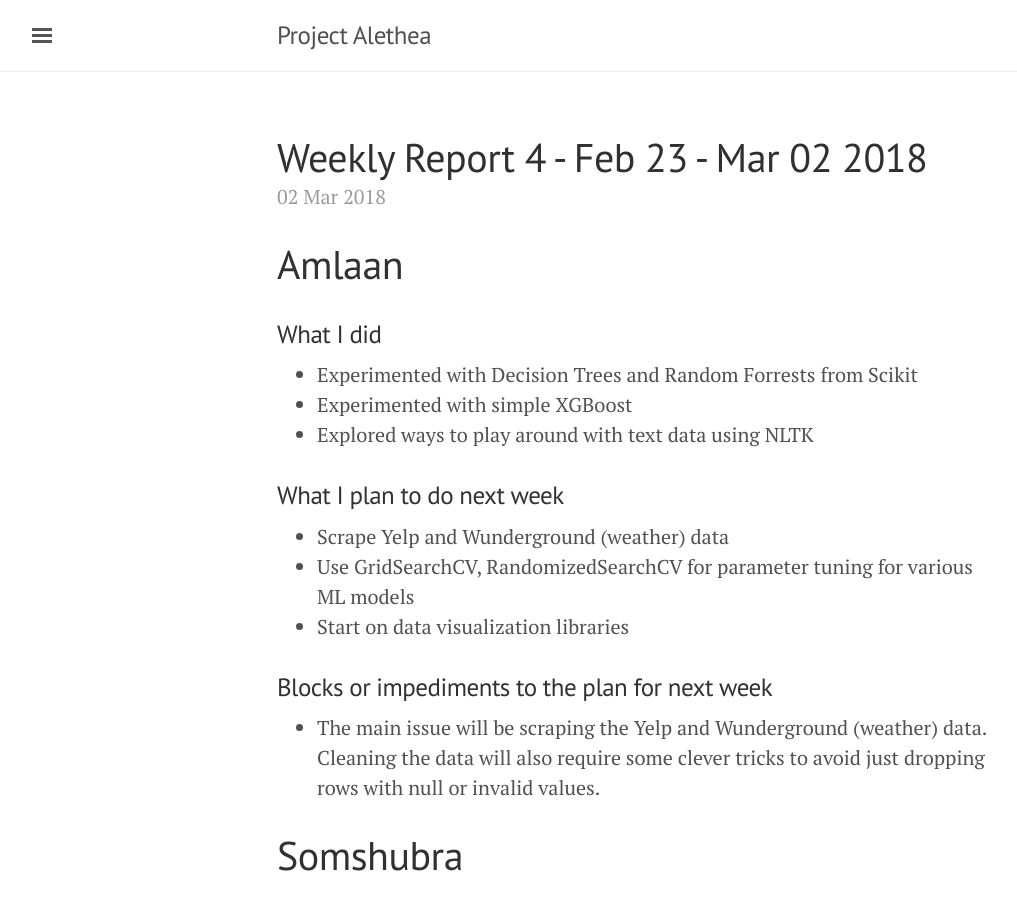
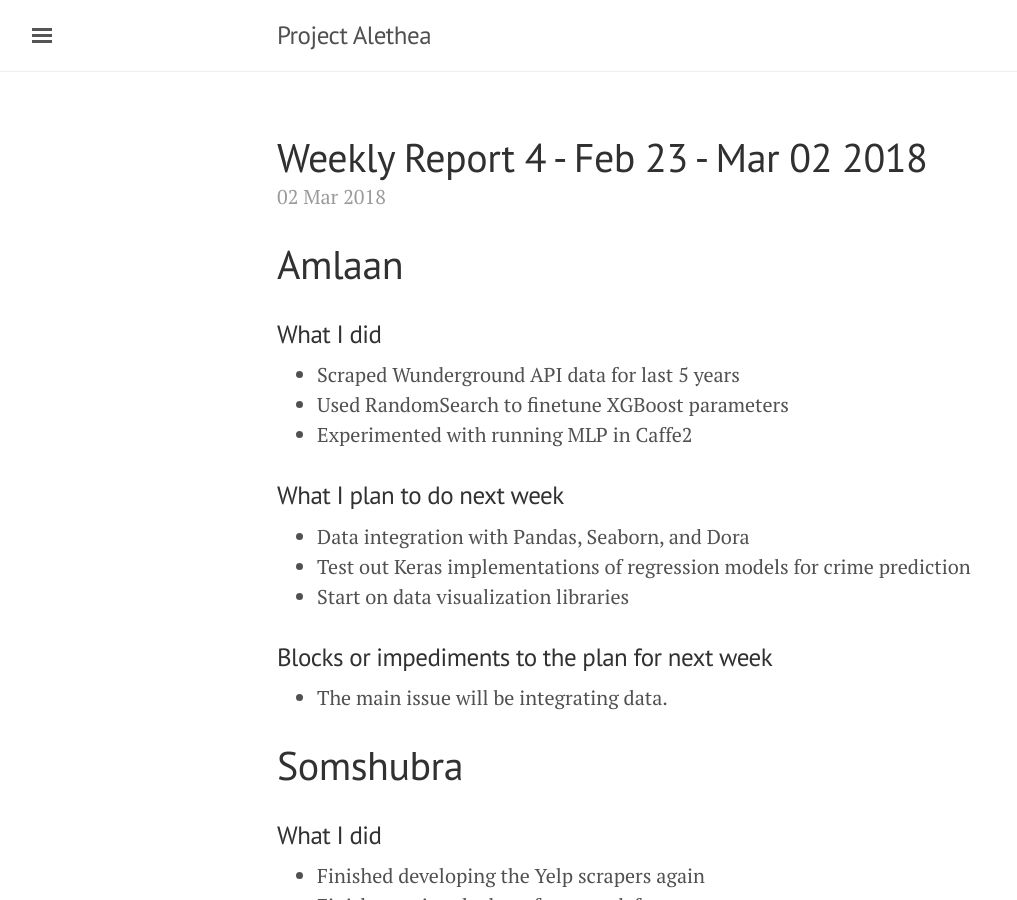
Before and after one commit to titu1994/IDS-Course-Project, a Jekyll site: the page built from _posts/2018-03-02-weekly-report-4.md, in a window 1280 px wide and 900 px high. Shown: the whole window, without its empty margins (3-1020 px from the left). Built offline with Jekyll 4.4.1, drawn with Linux system fonts in a browser that asks for light colours.

Commit message:
Added week4 details

```diff
--- a/_posts/2018-03-02-weekly-report-4.md
+++ b/_posts/2018-03-02-weekly-report-4.md
@@ -7,19 +7,19 @@ title: Weekly Report 4 - Feb 23 - Mar 02 2018
 
 ### What I did
 
-- Experimented with Decision Trees and Random Forrests from Scikit
-- Experimented with simple XGBoost
-- Explored ways to play around with text data using NLTK
+- Scraped Wunderground API data for last 5 years
+- Used RandomSearch to finetune XGBoost parameters
+- Experimented with running MLP in Caffe2
 
 ### What I plan to do next week
 
-- Scrape Yelp and Wunderground (weather) data
-- Use GridSearchCV, RandomizedSearchCV for parameter tuning for various ML models
+- Data integration with Pandas, Seaborn, and Dora
+- Test out Keras implementations of regression models for crime prediction
 - Start on data visualization libraries
 
 ### Blocks or impediments to the plan for next week
 
-- The main issue will be scraping the Yelp and Wunderground (weather) data. Cleaning the data will also require some clever tricks to avoid just dropping rows with null or invalid values.
+- The main issue will be integrating data.
 
 # Somshubra
 
```
